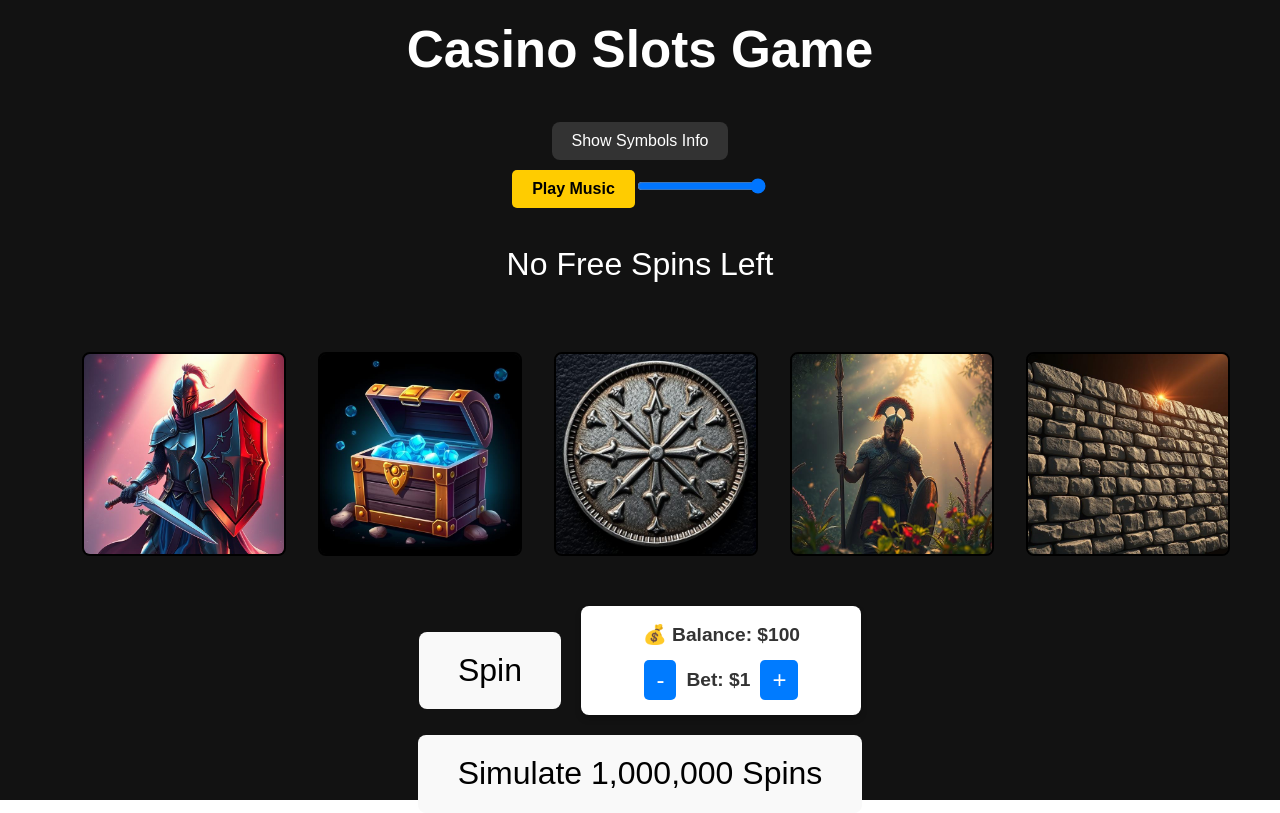
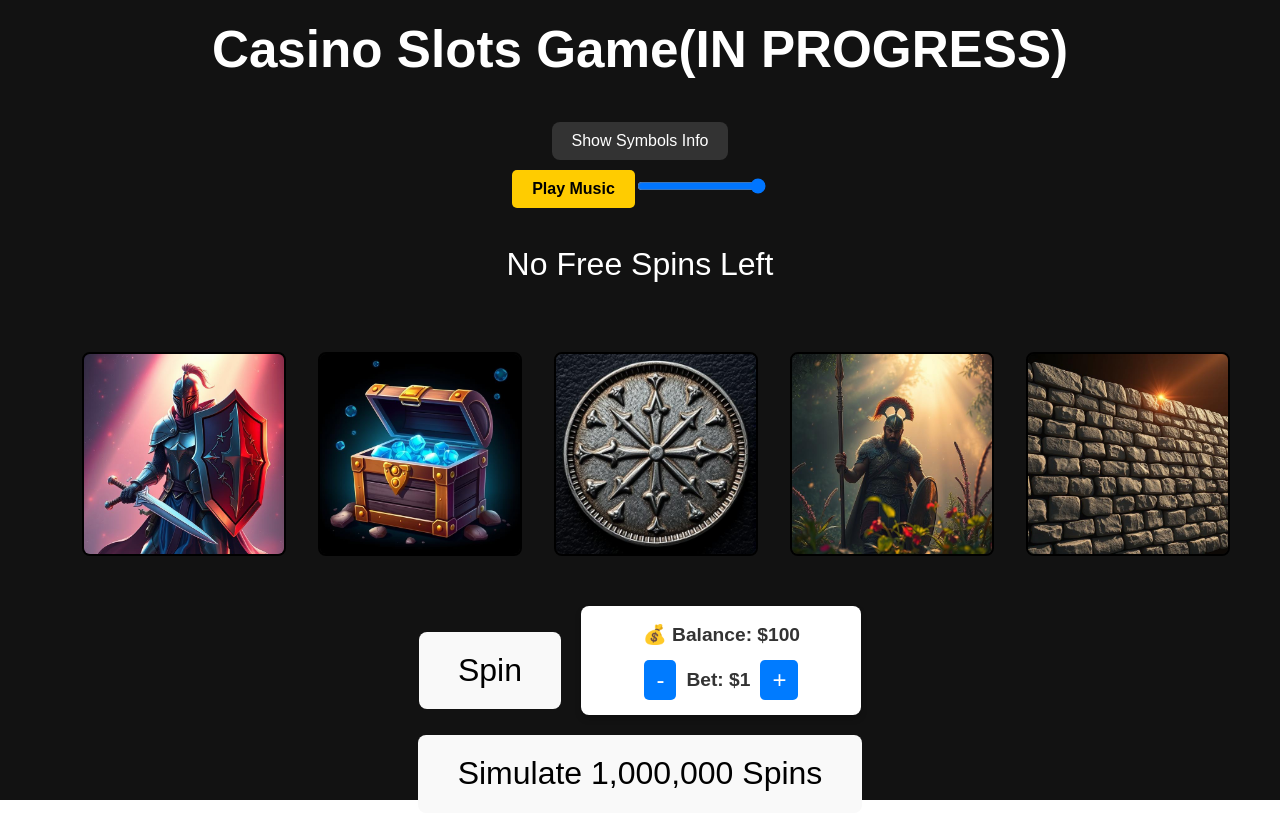
Before and after one commit to Lundet/Casino-Slots-Game, a React (Vite) app: page / in a window 1280 px wide. Built offline with nearby package versions, Linux system fonts and the light colour scheme.

Commit message:
in progress

```diff
--- a/src/App.jsx
+++ b/src/App.jsx
@@ -13,7 +13,7 @@ const App = () => {
 
   return (
     <div className="app">
-      <h1>Casino Slots Game</h1>
+      <h1>Casino Slots Game(IN PROGRESS)</h1>
 
       <SymbolsInfo /> {/* SymbolsInfo component */}
       <MusicButton /> {/* MusicButton placed here */}
```
